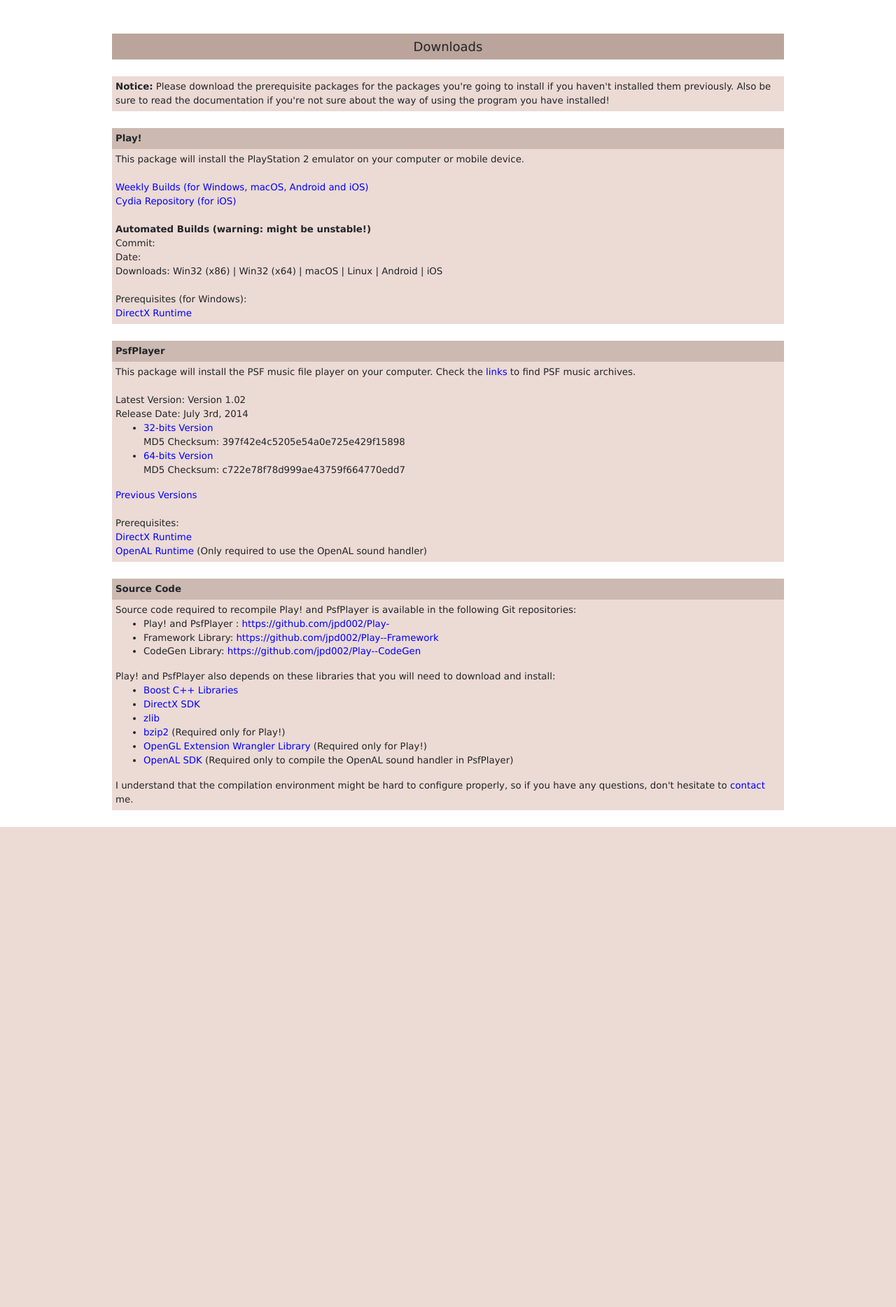
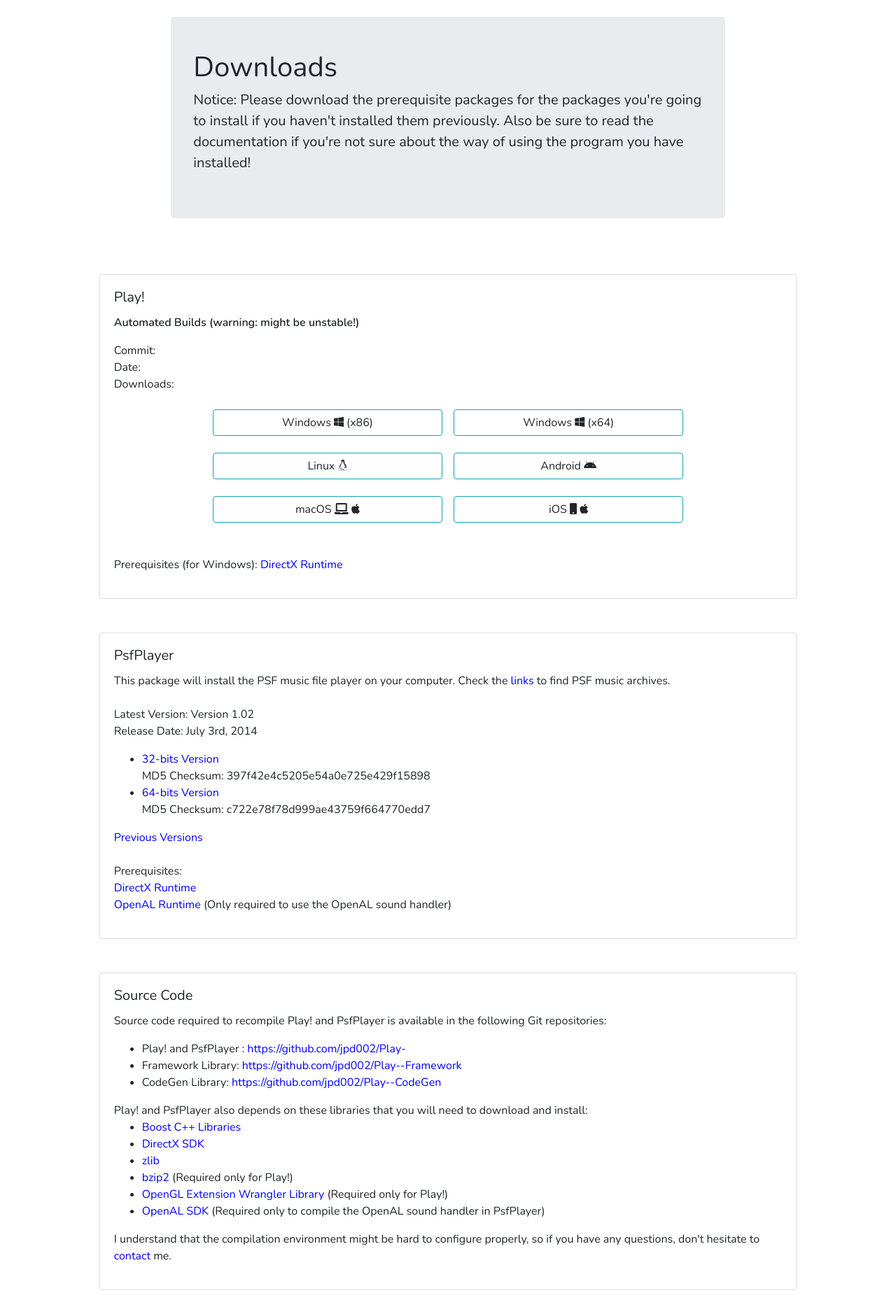
Before and after one commit to jpd002/PlayWebSite, a PHP site: page /downloads.php in a window 1280 px wide. Shown: the part 56-1924 px from the top of the page at 70% size. Before the commit the page ends 1238 px from the top, so only its background shows below. Run offline with PHP 8.4, Linux system fonts and the light colour scheme; some libraries are stand-ins or nearby versions.

Commit message:
update downloads.php page

```diff
--- a/downloads.php
+++ b/downloads.php
@@ -9,41 +9,10 @@
 		<meta http-equiv="Content-type" content="text/html;charset=UTF-8" />
 
 		<?php require_once __DIR__ . "/include/header.include.php"; ?>
-	</head>
-
-	<body>
-
-		<?php
-			include("navi.php");
-		?>
-
-		<div>
-			<br />
-			<br />
-		</div>
-
-		<table class="center">
-			<tr>
-				<td class="Header">
-					Downloads
-				</td>
-			</tr>
-		</table>
-
-		<div>
-			<br />
-		</div>
-
-		<table class="center">
-			<tr>
-				<td class="Log">
-					<b>Notice:</b> Please download the prerequisite packages for the packages you're going to install if you haven't installed them previously.
-					Also be sure to read the documentation if you're not sure about the way of using the program you have installed!
-				</td>
-			</tr>
-		</table>
 
 		<script>
+			$(document).ready(function() {
+
 				var apiBaseUrl = new URL("<?php echo $ps_api_base; ?>");
 				apiBaseUrl.protocol = window.location.protocol;
 				var url = new URL("/api/builds", apiBaseUrl);
@@ -93,32 +62,35 @@
 					};
 				xhr.open("GET", url, true);
 				xhr.send();
+			});
 		</script>
+	</head>
 
-		<div>
-			<br />
+	<body>
+
+		<?php
+			include("navi.php");
+		?>
+		<div class="container-fluid">
+			<div class="row justify-content-center p-4">
+				<div class="col-12 col-lg-8">
+					<div class="jumbotron w-100 py-5 mx-auto">
+						<h1>Downloads</h1>
+						<p class="lead">
+							<b>Notice:</b> Please download the prerequisite packages for the packages you're going to install if you haven't installed them previously.
+							Also be sure to read the documentation if you're not sure about the way of using the program you have installed!
+						</p>
+					</div>
+				</div>
 			</div>
 
-		<table class="center">
-			<tr>
-				<td class="Title">
-					<b>Play!</b>
-				</td>
-			</tr>
-			<tr>
-				<td class="Log">
-					<div>
-						This package will install the PlayStation 2 emulator on your computer or mobile device.
+			<div class="row justify-content-center p-4">
+				<div class="col-12 col-md-10">
 
-						<br />
-						<br />
-
-						<a href="./downloads/play/weekly/">Weekly Builds (for Windows, macOS, Android and iOS)</a>
-						<br />
-						<a href="http://cydia.purei.org">Cydia Repository (for iOS)</a>
-						<br />
-						<br />
-
+					<div class="card w-100">
+						<div class="card-body">
+							<h5 class="card-title">Play!</h5>
+							<p class="card-text">
 								<b>Automated Builds (warning: might be unstable!)</b>
 								<div>
 									Commit: <a target="_blank" id="build-commitMessage"></a>
@@ -127,32 +99,39 @@
 									Date: <span id="build-commitDate"></span>
 								</div>
 								<div>
-							Downloads: <a id="build-download-win32x86">Win32 (x86)</a> | <a id="build-download-win32x64">Win32 (x64)</a> | <a id="build-download-macos">macOS</a> | <a id="build-download-linux">Linux</a> | <a id="build-download-android">Android</a> | <a id="build-download-ios">iOS</a>
+									Downloads:
+									<div class="my-4 row justify-content-center">
+										<a class="mx-2 col-4 btn btn-outline-info" id="build-download-win32x86">Windows <i class="fab fa-windows"></i> (x86)</a>
+										<a class="mx-2 col-4 btn btn-outline-info" id="build-download-win32x64">Windows <i class="fab fa-windows"></i> (x64)</a>
+									</div>
+									<div class="my-4 row justify-content-center">
+										<a class="mx-2 col-4 btn btn-outline-info" id="build-download-linux">Linux <i class="fab fa-linux"></i></a>
+										<a class="mx-2 col-4 btn btn-outline-info" id="build-download-android">Android <i class="fab fa-android"></i></a>
+									</div>
+									<div class="my-4 row justify-content-center">
+										<a class="mx-2 col-4 btn btn-outline-info" id="build-download-macos">macOS <i class="fas fa-laptop"></i> <i class="fab fa-apple"></i></a>
+										<a class="mx-2 col-4 btn btn-outline-info" id="build-download-ios">iOS <i class="fas fa-mobile"></i> <i class="fab fa-apple"></i></a>
+									</div>
+								</div>
+								<br />
+								<p>
+								Prerequisites (for Windows):
+								<a href="http://www.microsoft.com/downloads/details.aspx?FamilyID=2DA43D38-DB71-4C1B-BC6A-9B6652CD92A3&amp;displaylang=en">DirectX Runtime</a>
+								</p>
+							</p>
+						</div>
 					</div>
 
-						<br />
-
-						Prerequisites (for Windows):
-						<br />
-						<a href="http://www.microsoft.com/downloads/details.aspx?FamilyID=2DA43D38-DB71-4C1B-BC6A-9B6652CD92A3&amp;displaylang=en">DirectX Runtime</a>
 				</div>
-				</td>
-			</tr>
-		</table>
-
-		<div>
-			<br />
 			</div>
 
-		<table class="center">
-			<tr>
-				<td class="Title">
-					<b>PsfPlayer</b>
-				</td>
-			</tr>
-			<tr>
-				<td class="Log">
-					<div>
+			<div class="row justify-content-center p-4">
+				<div class="col-12 col-md-10">
+
+					<div class="card w-100">
+						<div class="card-body">
+							<h5 class="card-title">PsfPlayer</h5>
+							<p class="card-text">
 								This package will install the PSF music file player on your computer. Check the <a href="links.php">links</a> to find PSF music archives.
 
 								<br />
@@ -185,25 +164,20 @@
 								<a href="http://www.microsoft.com/downloads/details.aspx?FamilyID=2DA43D38-DB71-4C1B-BC6A-9B6652CD92A3&amp;displaylang=en">DirectX Runtime</a>
 								<br />
 								<a href="http://connect.creativelabs.com/openal/Downloads/oalinst.zip">OpenAL Runtime</a> (Only required to use the OpenAL sound handler)
+							</p>
 						</div>
-				</td>
-			</tr>
-		</table>
-
-		<div>
-			<br />
 					</div>
 
-		<table class="center">
-			<tr>
-				<td class="Title">
-					<b>Source Code</b>
-				</td>
+				</div>
+			</div>
 
-			</tr>
-			<tr>
-				<td class="Log">
-					<div>
+			<div class="row justify-content-center p-4">
+					<div class="col-12 col-md-10">
+
+						<div class="card w-100">
+							<div class="card-body">
+								<h5 class="card-title">Source Code</h5>
+								<p class="card-text">
 									Source code required to recompile Play! and PsfPlayer is available in the following Git repositories:
 
 									<ul>
@@ -225,13 +199,15 @@
 
 									I understand that the compilation environment might be hard to configure properly, so if you have any questions, don't hesitate to
 									<a href="about.php">contact</a> me.
+								</p>
+							</div>
+						</div>
 
 					</div>
-				</td>
-			</tr>
-		</table>
+				</div>
+			</div>
 
-		<br />
+		</div>
+	</body>
 
-	</body>
 </html>
```
Lines whose indentation alone changed are shown as unchanged.
